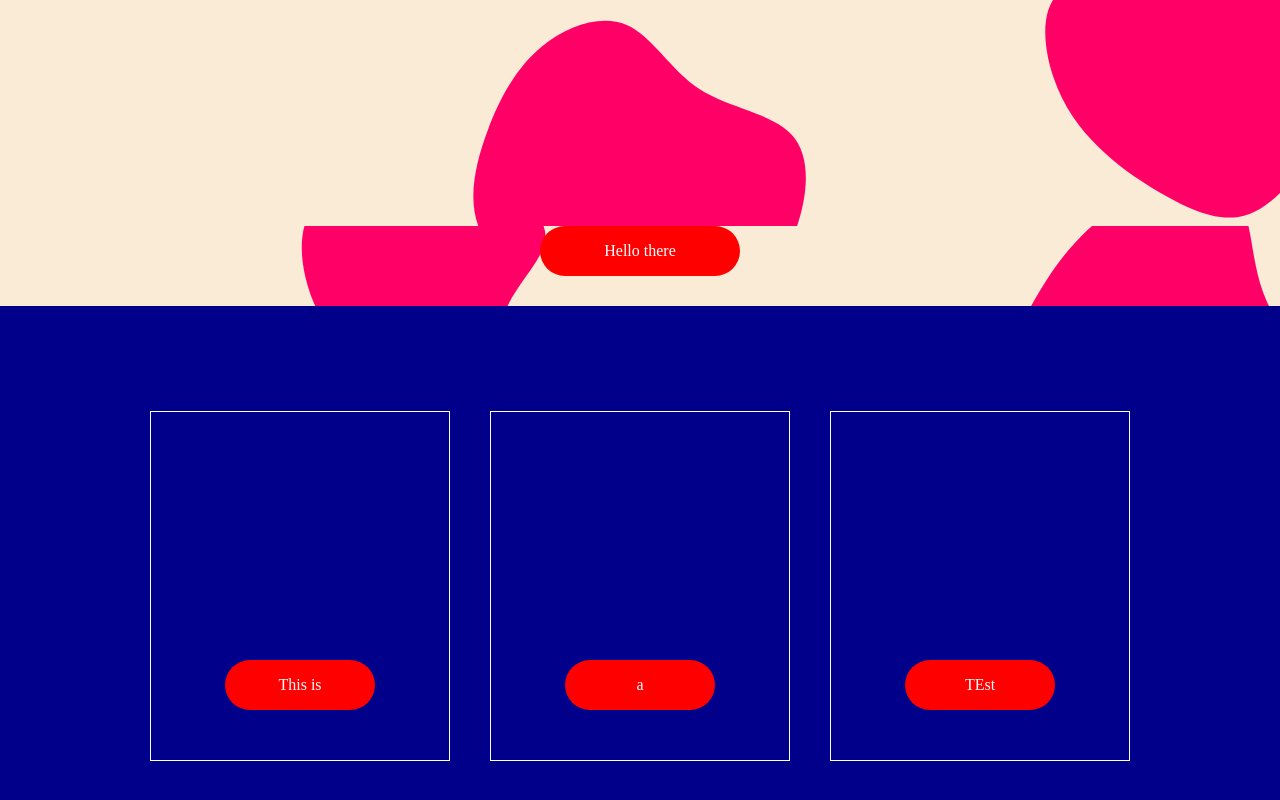
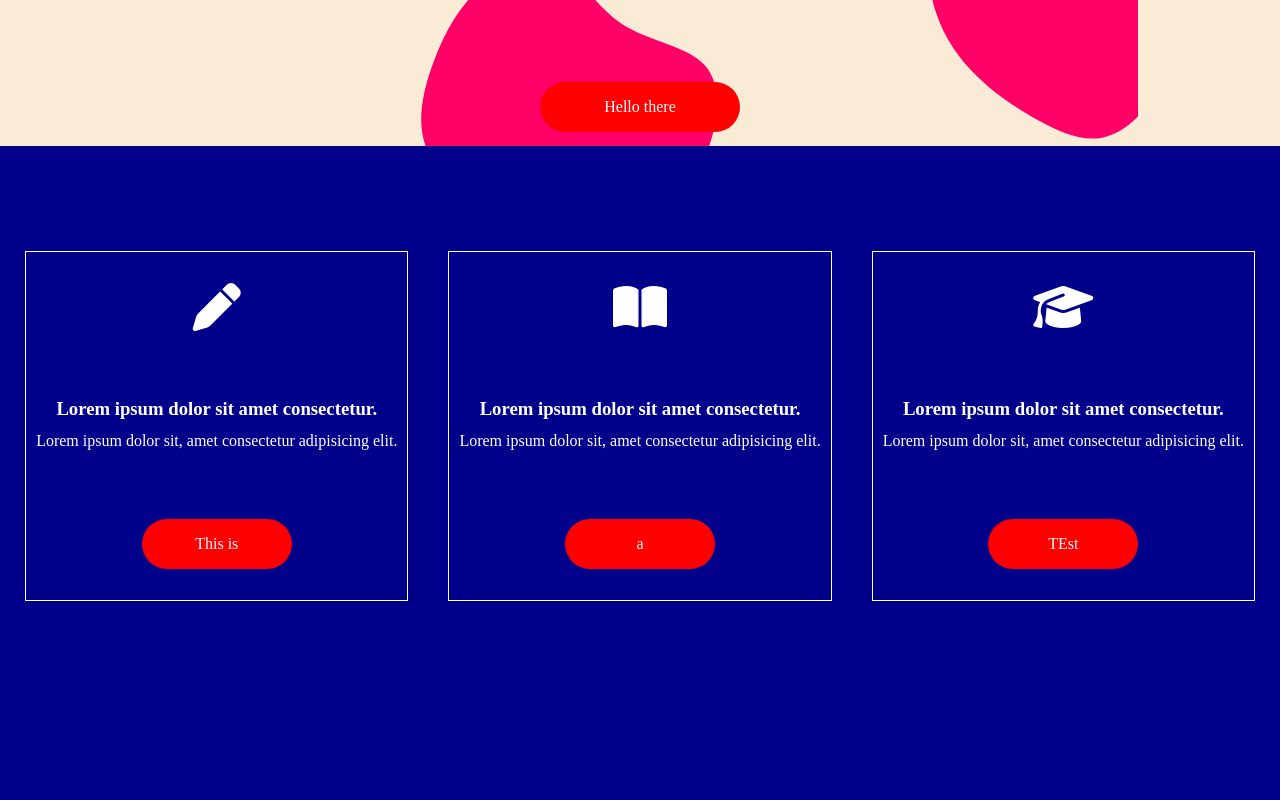
Before and after one commit to filippo-floramo/centro-studi-delta, a website built with webpack: page index.html in a window 1280 px wide. Shown: the part 1294-2094 px from the top of the page. After the commit the page ends 2000 px from the top, so only its background shows below. Built offline with nearby package versions, Linux system fonts and the light colour scheme.

Commit message:
set up card test

```diff
--- a/index.html
+++ b/index.html
@@ -5,12 +5,13 @@
     <meta charset="UTF-8">
     <meta http-equiv="X-UA-Compatible" content="IE=edge">
     <meta name="viewport" content="width=device-width, initial-scale=1.0">
+    <script src="https://kit.fontawesome.com/d2b9ebd29d.js" crossorigin="anonymous"></script>
+
+
     <title>CSD | Centro Studi Delta</title>
 </head>
 
 <body>
-    <main>
-
     <!--Navbar -->
     <nav class="nav" style="top: 0px;">
 
@@ -35,13 +36,15 @@
 
     </nav>
 
+    <main>
         <!-- Hero Section-->
 
-        <header class="hero">
+        <section class="hero">
             <h1 class="hero--payoff">Le nostre </br>
                 competenze </br>
-                al servizio degli studenti</h1>
-        </header>
+                al servizio degli studenti
+            </h1>
+        </section>
 
         <!-- Description-->
 
@@ -69,22 +72,36 @@
         <!--Cards-->
         <section class="cards" id="card--container">
             <div class="card">
-                <h3 class="card--question"></h3>
-                <p class="card--text"></p>
+                <i class="fa-solid fa-pen fa-3x"></i>
+                <div class="card--text">
+                    <h3>Lorem ipsum dolor sit amet consectetur.</h3>
+                    <p class>Lorem ipsum dolor sit, amet consectetur adipisicing elit.</p>
+                </div>
                 <div class="card--cta"><a href="">This is</a></div>
             </div>
             <div class="card">
-                <h3 class="card--question"></h3>
-                <p class="card--text"></p>
+                <i class="fa-solid fa-book-open fa-3x"></i>
+                <div class="card--text">
+                    <h3>Lorem ipsum dolor sit amet consectetur.</h3>
+                    <p class>Lorem ipsum dolor sit, amet consectetur adipisicing elit.</p>
+                </div>
                 <div class="card--cta"><a href="">a</a></div>
             </div>
             <div class="card">
-                <h3 class="card--question"></h3>
-                <p class="card--text"></p>
+                <i class="fa-solid fa-graduation-cap fa-3x"></i>
+                <div class="card--text">
+                    <h3>Lorem ipsum dolor sit amet consectetur.</h3>
+                    <p class>Lorem ipsum dolor sit, amet consectetur adipisicing elit.</p>
+                </div>
                 <div class="card--cta"><a href="">TEst</a></div>
             </div>
         </section>
     </main>
+
+    <!--Footer-->
+    <footer>
+
+    </footer>
 </body>
 
 </html>
--- a/src/styles/_cards.scss
+++ b/src/styles/_cards.scss
@@ -1,6 +1,6 @@
 .cards {
    min-height: 70vh;
-   padding: 60px 0;
+   padding: 60px 20px;
 
    display: flex;
    align-items: center;
@@ -12,11 +12,23 @@
       min-width: 300px;
       height: 350px;
 
+      padding: 0 10px;
+
       border: 1px solid white;
       display: flex;
       flex-direction: column;
       justify-content: space-around;
       align-items: center;
+
+
+      .card--text {
+         text-align: center;
+         line-height: 2rem;
+
+      }
+
+
+
 
       &--cta {
          @include cta-style(150px, 50px);
@@ -27,6 +39,10 @@
             text-decoration: none;
             color: white;
          }
+
+         &:hover {
+            @include cta-hover
+         }
       }
    }
 }
--- a/src/styles/_description.scss
+++ b/src/styles/_description.scss
@@ -1,7 +1,7 @@
 .description {
    color: black;
    position: relative;
-   height: 100vh;
+   height: 80vh;
    background-color: antiquewhite;
    background-image: url(../img/carousel-background.svg);
 
--- a/src/styles/_mobile.scss
+++ b/src/styles/_mobile.scss
@@ -51,9 +51,14 @@
 }
 
 @media (max-width: 375px) {
+
    /**Cards*/
+   .cards {
+      .card {
+         min-width: 0;
+         width: 100%;
+      }
+   }
 
-   .cards {
-     gap: 0;
-   }
+
 }
```
Lines whose indentation alone changed are shown as unchanged.
